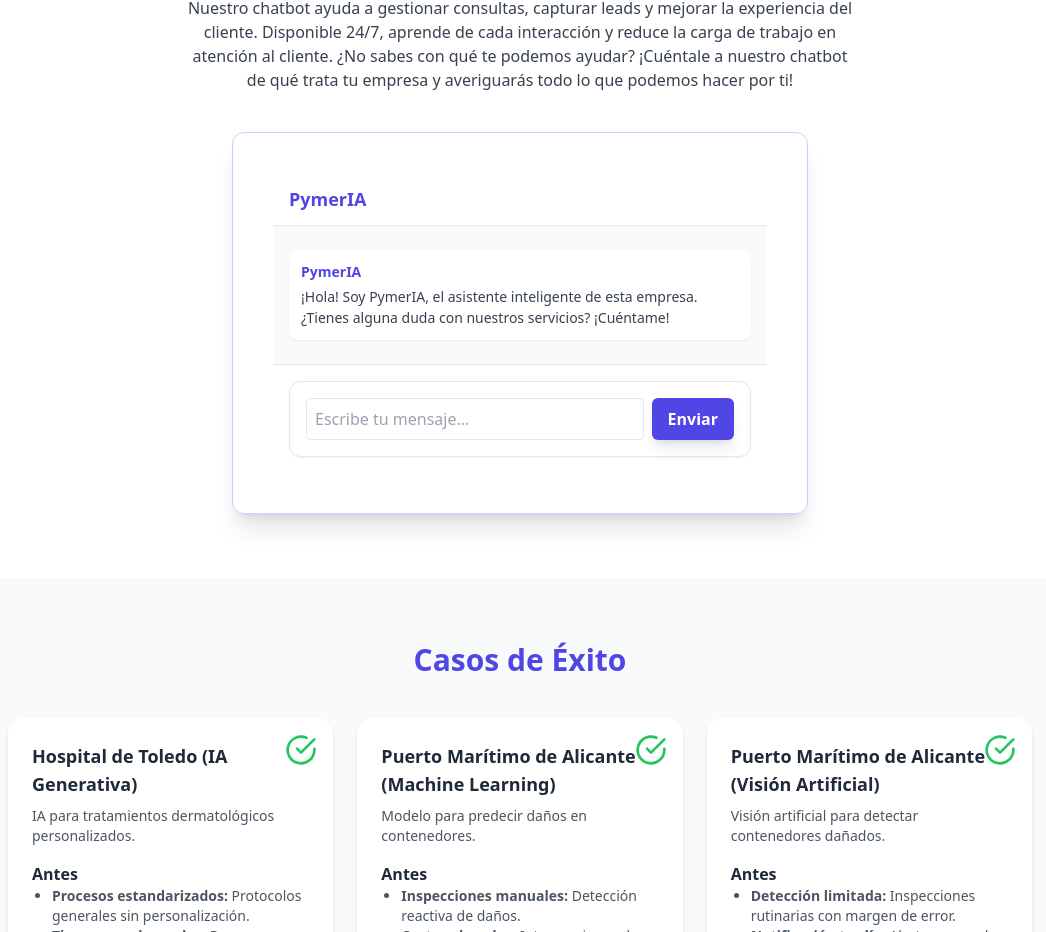
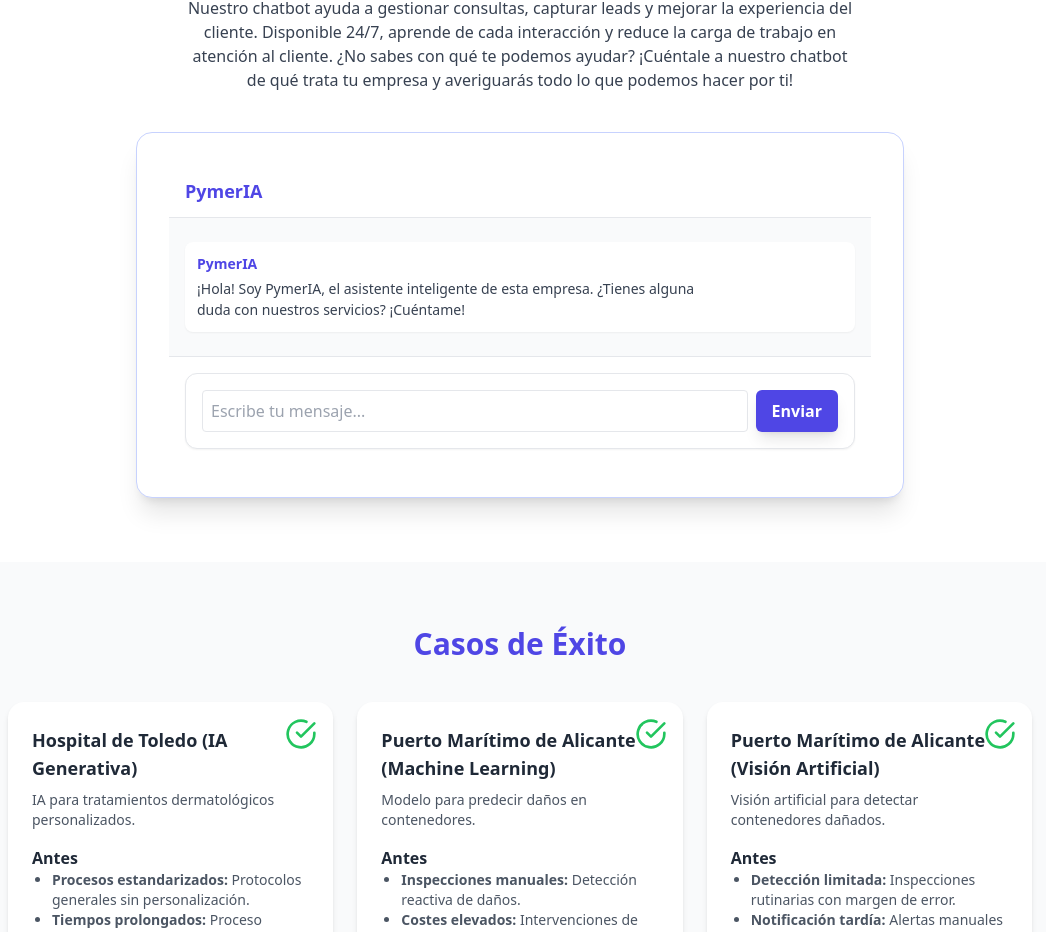
Before and after one commit to carlosmorenolosa/IA_Pymes, a React (Create React App) app: page / in a window 1280 px wide. Shown: the part 1998-2930 px from the top of the page, without its empty margins (120-1166 px from the left). Built offline with nearby package versions, Linux system fonts and the light colour scheme.

Commit message:
cambio diseño chatbot

```diff
--- a/src/App.js
+++ b/src/App.js
@@ -279,19 +279,16 @@
           reduce la carga de trabajo en atención al cliente. ¿No sabes con qué te podemos ayudar?
           ¡Cuéntale a nuestro chatbot de qué trata tu empresa y averiguarás todo lo que podemos hacer por ti!
         </p>
-        <div className="mt-10 flex flex-col items-center justify-center space-y-6">
-          <div className="w-full max-w-xl">
-            <Card className="rounded-2xl shadow-xl border border-indigo-200 p-6">
-              <CardContent>
-                <InterfazGraficaPymerIA />
-              </CardContent>
-            </Card>
+        <div className="mt-10 flex flex-col items-center justify-center">
+          <div className="w-full max-w-3xl rounded-2xl bg-white p-8 shadow-xl border border-indigo-200">
+            <InterfazGraficaPymerIA />
           </div>
         </div>
       </motion.div>
     </section>
   );
 }
+
 
 // ---------------------------------------
 // 10. Sección de Casos de Éxito
```
